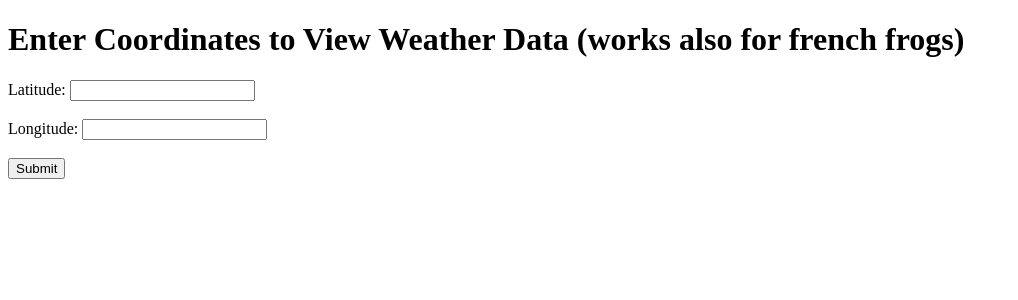
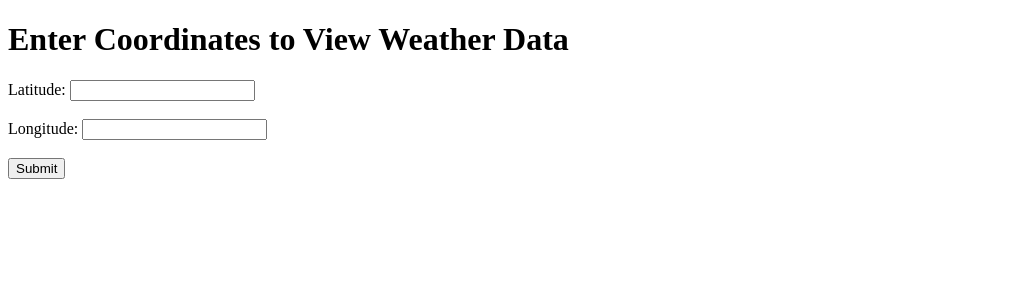
Before and after one commit to Arte1999/WeatherApp, a Flask app: page / in a window 1280 px wide. Shown: the top 300 px of the page, without its empty margins (0-1018 px from the left). Run offline with Flask 3, Linux system fonts and the light colour scheme.

Commit message:
index.html

```diff
--- a/templates/index.html
+++ b/templates/index.html
@@ -4,42 +4,10 @@
     <meta charset="UTF-8">
     <meta name="viewport" content="width=device-width, initial-scale=1.0">
     <title>Weather App</title>
-
-    <!-- Add some CSS for responsiveness -->
-    <style>
-        /* Make the plot container responsive */
-        .plot-container {
-            width: 100%;
-            max-width: 800px;
-            margin: auto;
-        }
-
-        @media (max-width: 600px) {
-            /* For small screens (mobile), show only the mobile-friendly plot */
-            .desktop-plot {
-                display: none;
-            }
-
-            .mobile-plot {
-                display: block;
-            }
-        }
-
-        @media (min-width: 601px) {
-            /* For larger screens, show the detailed plot */
-            .mobile-plot {
-                display: none;
-            }
-
-            .desktop-plot {
-                display: block;
-            }
-        }
-    </style>
 </head>
 <body>
 
-    <h1>Enter Coordinates to View Weather Data (works also for french frogs)</h1>
+    <h1>Enter Coordinates to View Weather Data</h1>
 
     <!-- Form to input latitude and longitude -->
     <form action="/" method="POST">
@@ -52,19 +20,12 @@
         <button type="submit">Submit</button>
     </form>
 
-    <!-- Container for the detailed plot (desktop version) -->
-    <div class="plot-container desktop-plot">
+    <!-- Plotly graph will be displayed here -->
+    <div>
         {% if plot_html %}
             {{ plot_html | safe }}
         {% endif %}
     </div>
 
-    <!-- Container for the mobile-friendly plot -->
-    <div class="plot-container mobile-plot">
-        {% if plot_mobile_html %}
-            {{ plot_mobile_html | safe }}
-        {% endif %}
-    </div>
-
 </body>
 </html>
```
